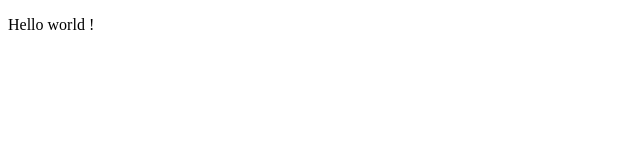
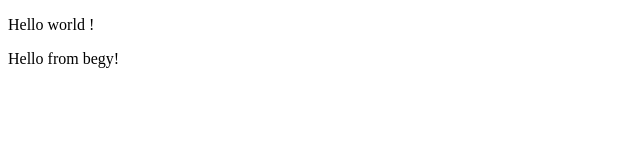
Before and after one commit to TerGunter/AmirKhan-s-repository, a plain HTML site: page index.html in a window 1280 px wide. Shown: the whole page, without its empty margins (0-640 px from the left). Drawn offline with Linux system fonts and the light colour scheme.

Commit message:
added new p

```diff
--- a/index.html
+++ b/index.html
@@ -1,12 +1,16 @@
 <!DOCTYPE html>
 <html lang="en">
+
 <head>
   <meta charset="UTF-8" />
   <meta http-equiv="X-UA-Compatible" content="IE=edge" />
   <meta name="viewport" content="width=device-width, initial-scale=1.0" />
   <title>Document</title>
 </head>
+
 <body>
   <p>Hello world !</p>
+  <p>Hello from begy!</p>
 </body>
+
 </html>
```
Lines whose indentation alone changed are shown as unchanged.
